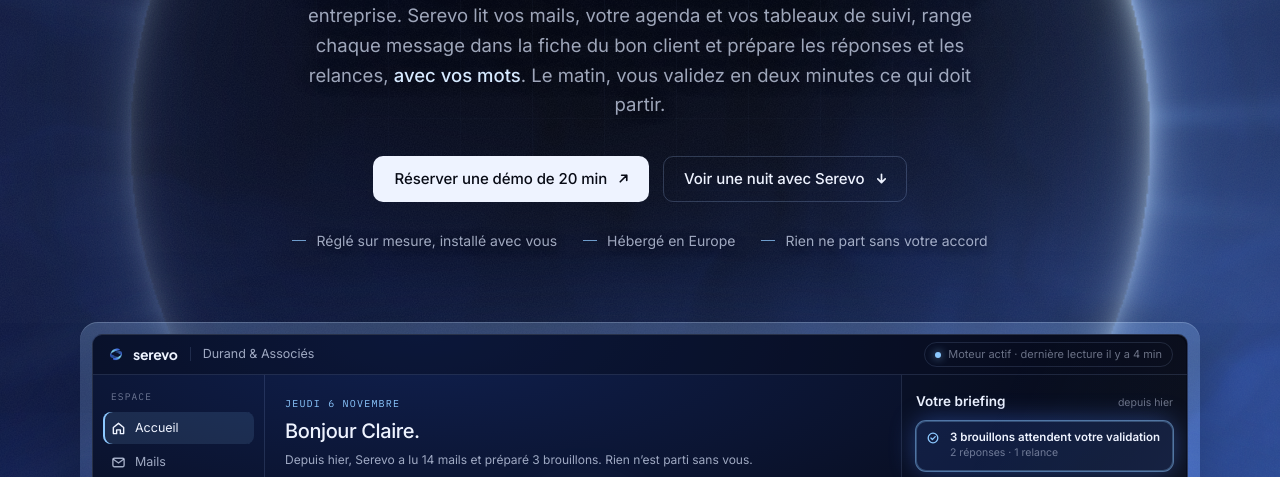
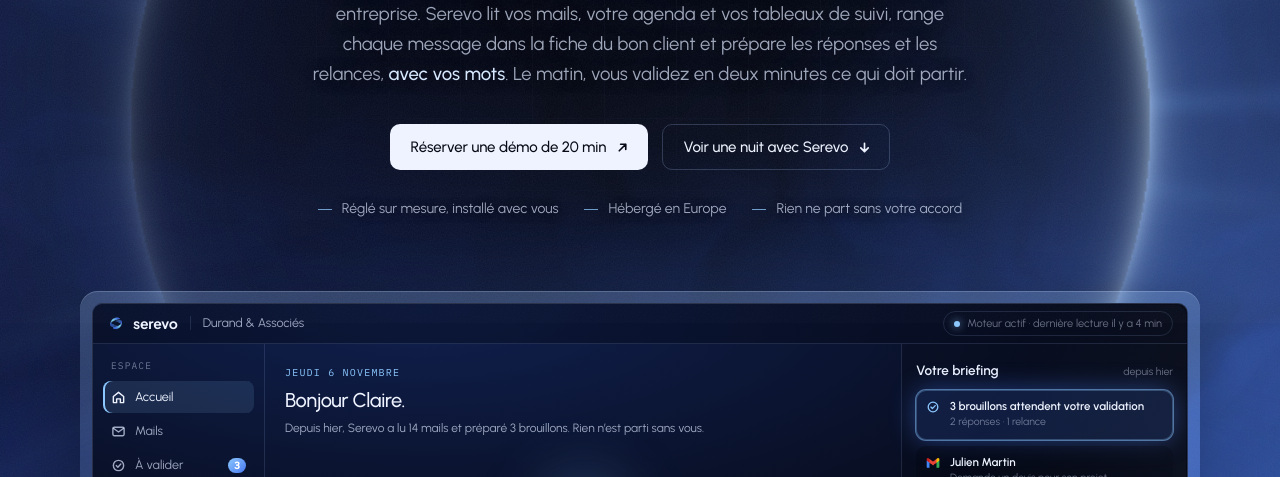
Before and after one commit to ScoutApplication/serevo-site, a plain HTML site: page index.html in a window 1280 px wide. Shown: the part 477-954 px from the top of the page. Drawn offline with Linux system fonts and the light colour scheme; animation ran at ten frames a second.

Commit message:
Urbanist comme police du site
Co-Authored-By: Claude Opus 5.5 <noreply@anthropic.com>

```diff
--- a/index.html
+++ b/index.html
@@ -16,7 +16,7 @@
 <meta property="og:description" content="L’assistant sur mesure des dirigeants de TPE et PME : il lit vos mails, votre agenda et vos tableaux de suivi, et prépare réponses et relances. Vous validez chaque matin ce qui doit partir.">
 <link rel="preload" href="polices/inter-latin-5.woff2" as="font" type="font/woff2" crossorigin>
 <link rel="preload" href="polices/plus-jakarta-sans-latin-7.woff2" as="font" type="font/woff2" crossorigin>
-<link rel="stylesheet" href="polices/polices.css?v=4">
+<link rel="stylesheet" href="polices/polices.css?v=6">
 <style>
 /* Disposition : une nuit qui se lève. Bandes pleine largeur ; le ciel bleu nuit de l'appli en
    haut, l'aube claire en bas, là où l'on prend rendez-vous. Un seul monde visuel, assumé. */
@@ -40,13 +40,13 @@
   --alerte: #f2a3b3;
   --degrade: linear-gradient(135deg, #8cc8ff 0%, #4878f0 100%);
 
-  --titre: Inter, 'Segoe UI', system-ui, sans-serif;
+  --titre: 'Urbanist', Inter, 'Segoe UI', system-ui, sans-serif;
   /* Le mot « serevo » du logo garde la police de la marque. */
   --marque: 'Plus Jakarta Sans', 'Segoe UI', system-ui, sans-serif;
-  --serif: 'Newsreader', Georgia, 'Times New Roman', serif;
-  --serif-poids: 500;
-  --serif-approche: -0.02em;
-  --corps: Inter, 'Segoe UI', system-ui, sans-serif;
+  --serif: 'Urbanist', Inter, 'Segoe UI', system-ui, sans-serif;
+  --serif-poids: 600;
+  --serif-approche: -0.035em;
+  --corps: 'Urbanist', Inter, 'Segoe UI', system-ui, sans-serif;
   --chiffres: 'IBM Plex Mono', ui-monospace, 'Cascadia Mono', Consolas, monospace;
 
   color-scheme: dark;
--- a/polices/polices.css
+++ b/polices/polices.css
@@ -162,40 +162,40 @@
   unicode-range: U+0000-00FF, U+0131, U+0152-0153, U+02BB-02BC, U+02C6, U+02DA, U+02DC, U+0304, U+0308, U+0329, U+2000-206F, U+20AC, U+2122, U+2191, U+2193, U+2212, U+2215, U+FEFF, U+FFFD;
 }
 
-/* Newsreader : les grandes phrases (titre, manifeste, appel final). */
-/* Newsreader italic latin-ext */
+/* Urbanist : la police du site (titres, textes, grandes phrases). */
+/* Urbanist italic latin-ext */
 @font-face {
-  font-family: 'Newsreader';
+  font-family: 'Urbanist';
   font-style: italic;
-  font-weight: 300 700;
+  font-weight: 300 800;
   font-display: swap;
-  src: url(newsreader-italic-latin-ext.woff2) format('woff2');
+  src: url(urbanist-italic-latin-ext.woff2) format('woff2');
   unicode-range: U+0100-02BA, U+02BD-02C5, U+02C7-02CC, U+02CE-02D7, U+02DD-02FF, U+0304, U+0308, U+0329, U+1D00-1DBF, U+1E00-1E9F, U+1EF2-1EFF, U+2020, U+20A0-20AB, U+20AD-20C4, U+2113, U+2C60-2C7F, U+A720-A7FF;
 }
-/* Newsreader italic latin */
+/* Urbanist italic latin */
 @font-face {
-  font-family: 'Newsreader';
+  font-family: 'Urbanist';
   font-style: italic;
-  font-weight: 300 700;
+  font-weight: 300 800;
   font-display: swap;
-  src: url(newsreader-italic-latin.woff2) format('woff2');
+  src: url(urbanist-italic-latin.woff2) format('woff2');
   unicode-range: U+0000-00FF, U+0131, U+0152-0153, U+02BB-02BC, U+02C6, U+02DA, U+02DC, U+0304, U+0308, U+0329, U+2000-206F, U+20AC, U+2122, U+2191, U+2193, U+2212, U+2215, U+FEFF, U+FFFD;
 }
-/* Newsreader normal latin-ext */
+/* Urbanist normal latin-ext */
 @font-face {
-  font-family: 'Newsreader';
+  font-family: 'Urbanist';
   font-style: normal;
-  font-weight: 300 700;
+  font-weight: 300 800;
   font-display: swap;
-  src: url(newsreader-latin-ext.woff2) format('woff2');
+  src: url(urbanist-latin-ext.woff2) format('woff2');
   unicode-range: U+0100-02BA, U+02BD-02C5, U+02C7-02CC, U+02CE-02D7, U+02DD-02FF, U+0304, U+0308, U+0329, U+1D00-1DBF, U+1E00-1E9F, U+1EF2-1EFF, U+2020, U+20A0-20AB, U+20AD-20C4, U+2113, U+2C60-2C7F, U+A720-A7FF;
 }
-/* Newsreader normal latin */
+/* Urbanist normal latin */
 @font-face {
-  font-family: 'Newsreader';
+  font-family: 'Urbanist';
   font-style: normal;
-  font-weight: 300 700;
+  font-weight: 300 800;
   font-display: swap;
-  src: url(newsreader-latin.woff2) format('woff2');
+  src: url(urbanist-latin.woff2) format('woff2');
   unicode-range: U+0000-00FF, U+0131, U+0152-0153, U+02BB-02BC, U+02C6, U+02DA, U+02DC, U+0304, U+0308, U+0329, U+2000-206F, U+20AC, U+2122, U+2191, U+2193, U+2212, U+2215, U+FEFF, U+FFFD;
 }
```
Also changed, not shown: polices/newsreader-italic-latin-ext.woff2 (deleted), polices/newsreader-italic-latin.woff2 (deleted), polices/newsreader-latin-ext.woff2 (deleted), polices/newsreader-latin.woff2 (deleted), polices/urbanist-italic-latin-ext.woff2 (added), polices/urbanist-italic-latin.woff2 (added), polices/urbanist-latin-ext.woff2 (added), polices/urbanist-latin.woff2 (added).
